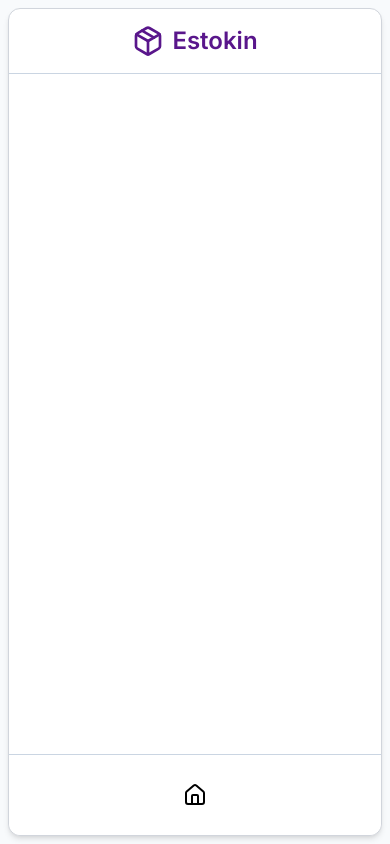
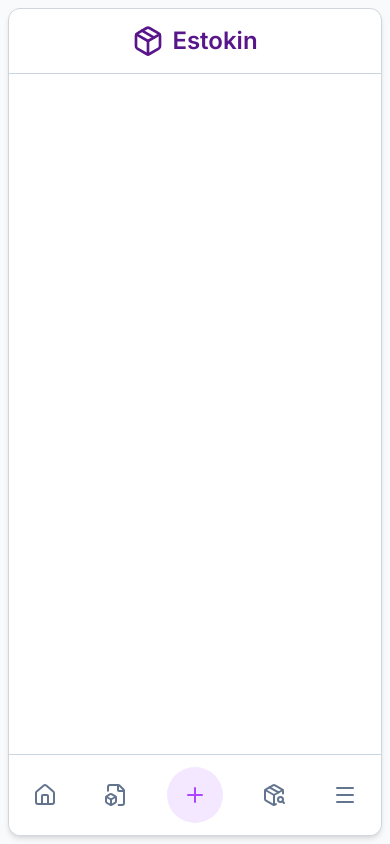
Before and after one commit to gustavoarantesdev/estokin, a Next.js app: page / in a window 390 px wide. Built offline with nearby package versions, Linux system fonts and the light colour scheme.

Commit message:
feat: adiciona links do menu mobile

```diff
--- a/src/app/ui/layout/navigation-bar.tsx
+++ b/src/app/ui/layout/navigation-bar.tsx
@@ -1,13 +1,68 @@
-import { Home } from "lucide-react";
+"use client";
+
+import clsx from "clsx";
+import { Home, FileBox, Plus, PackageSearch, Menu } from "lucide-react";
 import Link from "next/link";
+import { usePathname } from "next/navigation";
 
 export function NavigationBar() {
+  const pathname = usePathname();
   return (
-    <nav className="bottom-0 z-50 absolute bg-white border-slate-300 border-t rounded-bl-xl rounded-br-xl w-full">
-      <ul className="flex justify-center items-center space-x-3 md:space-x-4 lg:space-x-6 h-20">
+    <nav className="absolute bottom-0 z-50 w-full rounded-br-xl rounded-bl-xl border-t border-slate-300 bg-white">
+      <ul className="flex h-20 items-center justify-between mx-4 space-x-3 md:space-x-4 lg:space-x-6">
         <li>
-          <Link href={"/dashboard"}>
+          <Link
+            href={"/dashboard"}
+            className={clsx(
+              "my-transition flex flex-col items-center justify-center p-2 text-sm hover:text-purple-500",
+              pathname === "/dashboard" ? "text-purple-500" : "text-slate-500",
+            )}
+          >
             <Home />
+          </Link>
+        </li>
+        <li>
+          <Link
+            href={"/stock"}
+            className={clsx(
+              "my-transition flex flex-col items-center justify-center p-2 text-sm hover:text-purple-500",
+              pathname === "/stocks" ? "text-purple-500" : "text-slate-500",
+            )}
+          >
+            <FileBox />
+          </Link>
+        </li>
+
+        <li className="relative flex items-center justify-center">
+          <Link
+            href={"/menu"}
+            className="my-transition cursor-pointer rounded-full bg-purple-100 p-4 text-purple-500 hover:bg-purple-400 hover:text-white active:bg-purple-500"
+          >
+            <Plus />
+          </Link>
+        </li>
+
+        <li>
+          <Link
+            href={"/products"}
+            className={clsx(
+              "my-transition flex flex-col items-center justify-center p-2 text-sm hover:text-purple-500",
+              pathname === "/products" ? "text-purple-500" : "text-slate-500",
+            )}
+          >
+            <PackageSearch />
+          </Link>
+        </li>
+
+        <li>
+          <Link
+            href={"/menu"}
+            className={clsx(
+              "my-transition flex flex-col items-center justify-center p-2 text-sm hover:text-purple-500",
+              pathname === "/products" ? "text-purple-500" : "text-slate-500",
+            )}
+          >
+            <Menu />
           </Link>
         </li>
       </ul>
```
